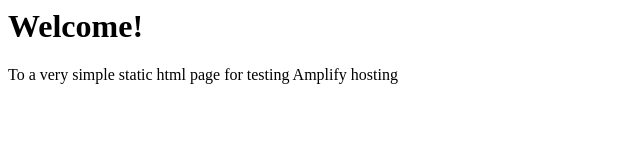
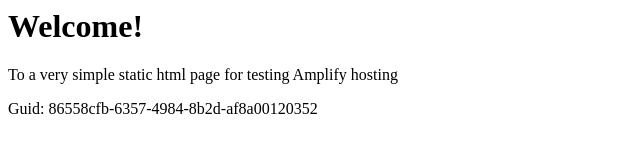
Before and after one commit to amplify-github-test-hkg/Github-PR-Commit-Integration-Test-DoNotTouch-Gith-P5X5MO5I-v1-preprod-ap-east-1, a website: page src/index.html in a window 1280 px wide. Shown: the whole page, without its empty margins (0-640 px from the left). Drawn offline with Linux system fonts and the light colour scheme.

Commit message:
commit from integ tests

```diff
--- a/src/index.html
+++ b/src/index.html
@@ -1,3 +1,5 @@
+
+
 <html lang="en">
 
 <head>
@@ -10,6 +12,6 @@
 <body>
     <h1>Welcome!</h1>
     <p>To a very simple static html page for testing Amplify hosting</p>
-</body>
+    <p>Guid: 86558cfb-6357-4984-8b2d-af8a00120352</p></body>
 
 </html>
```
